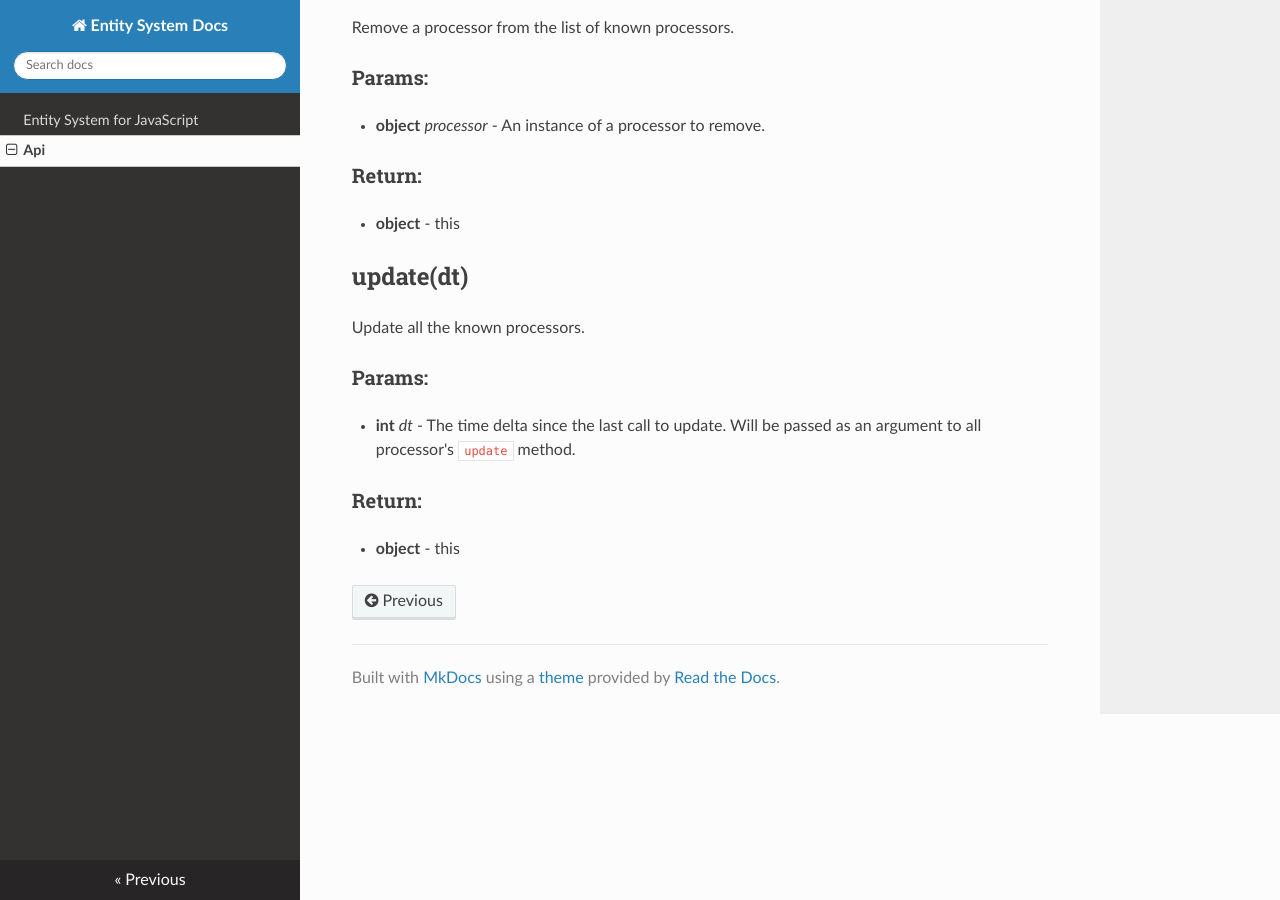
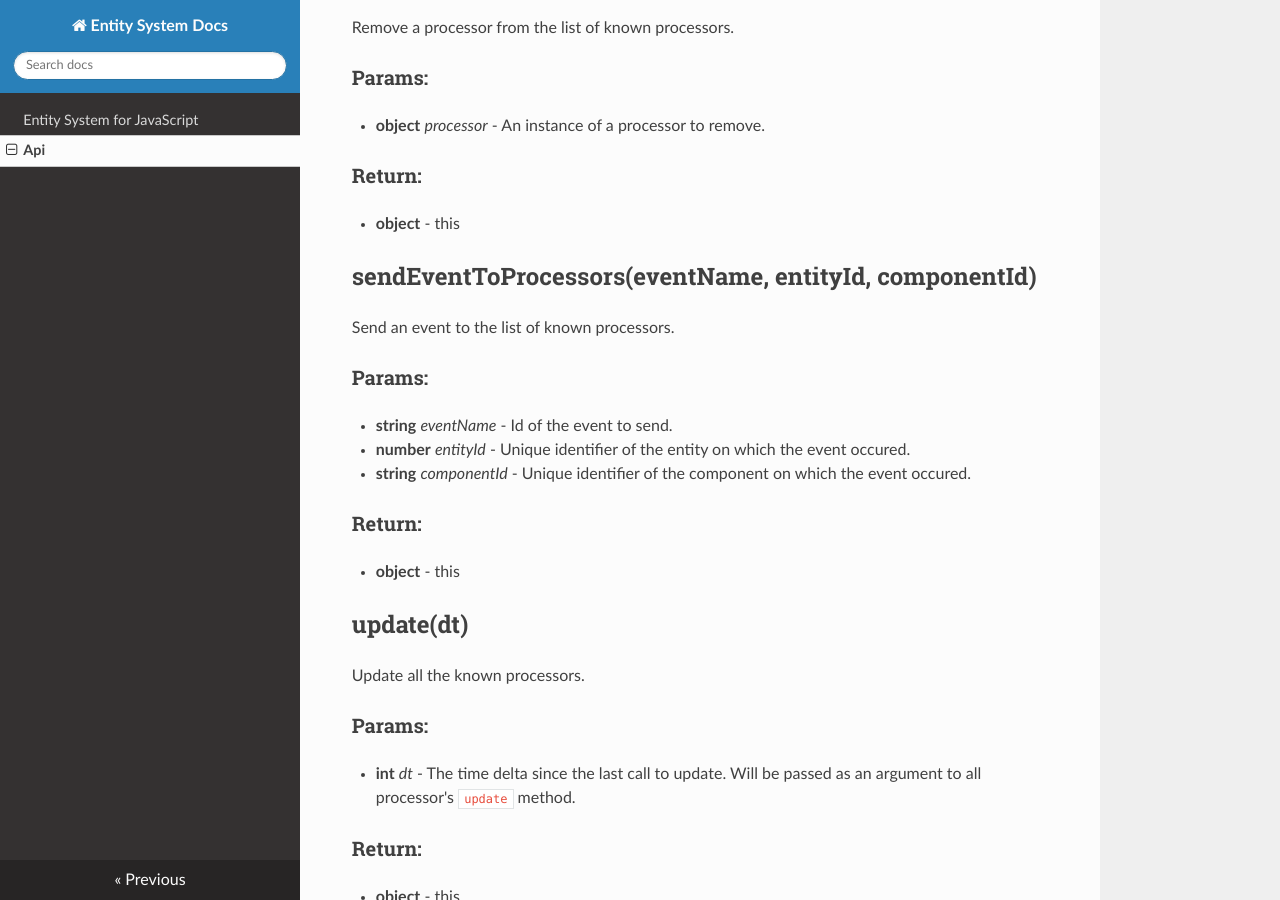
Before and after one commit to adngdb/entity-system-js, an MkDocs documentation site: the page built from docs/api.md, in a window 1280 px wide and 900 px high, scrolled down 6093 px. Built offline with MkDocs 1.6.1, drawn with Linux system fonts in a browser that asks for light colours; nearby versions of some CDN libraries.

Commit message:
Update documentation

```diff
--- a/docs/api.md
+++ b/docs/api.md
@@ -253,6 +253,20 @@ Remove a processor from the list of known processors.
 
 * **object** - this
 
+## sendEventToProcessors(eventName, entityId, componentId)
+
+Send an event to the list of known processors.
+
+### Params:
+
+* **string** *eventName* - Id of the event to send.
+* **number** *entityId* - Unique identifier of the entity on which the event occured.
+* **string** *componentId* - Unique identifier of the component on which the event occured.
+
+### Return:
+
+* **object** - this
+
 ## update(dt)
 
 Update all the known processors.
```
